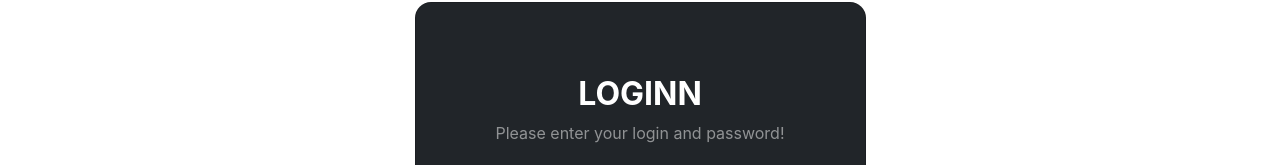
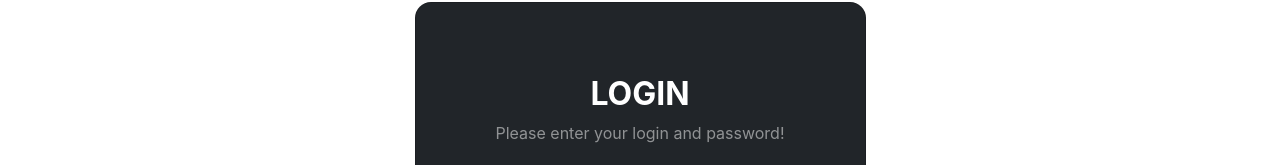
Before and after one commit to virajpatil007/xavier_frontend, a React (Create React App) app in the folder xavier_front/: page / in a window 1280 px wide. Shown: the part 196-361 px from the top of the page. Built offline with nearby package versions, Linux system fonts and the light colour scheme.

Commit message:
changes4

```diff
--- a/xavier_front/src/components/Login.jsx
+++ b/xavier_front/src/components/Login.jsx
@@ -51,7 +51,7 @@ return (
 
             <div className="mb-md-5 mt-md-4 pb-5">
 
-              <h2 className="fw-bold mb-2 text-uppercase">Loginn</h2>
+              <h2 className="fw-bold mb-2 text-uppercase">Login</h2>
               <p className="text-white-50 mb-5">Please enter your login and password!</p>
 <form onSubmit={saveUser}>
               <div className="form-outline form-white mb-4">
```
